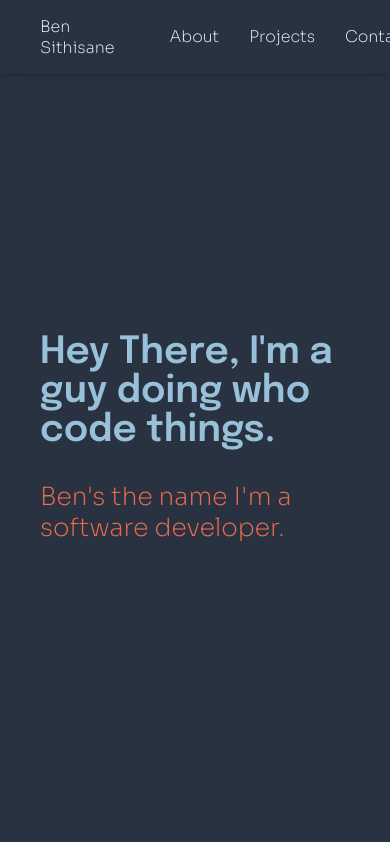
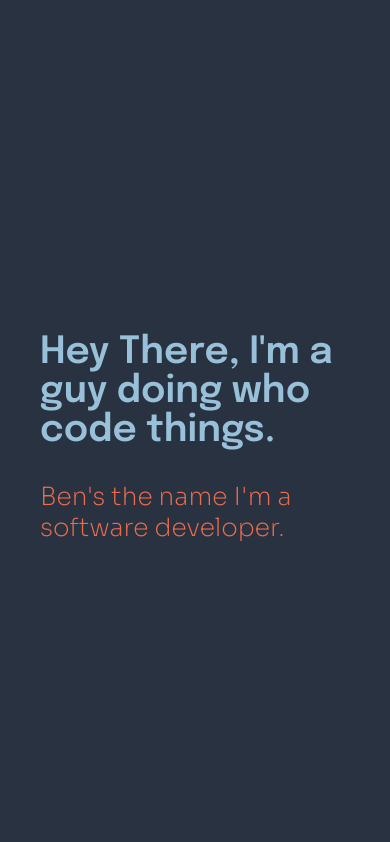
Before and after one commit to Benjamin-Sithisane/portfolio-v1, a React (Create React App) app: page / in a window 390 px wide. Shown: the top 842 px of the page. Built offline with nearby package versions, Linux system fonts and the light colour scheme.

Commit message:
navbar
editing navbar for mobile responsiveness.

```diff
--- a/src/components/footer.js
+++ b/src/components/footer.js
@@ -16,10 +16,13 @@ const StyledFooter = styled.footer`
 
 `;
 
+
 const Footer = () => {
     return (
         <StyledFooter>
-            <h1>Hello from Footer</h1>
+            <div>
+                <span>Designed &#38; built by Ben Sithisane.</span>
+            </div>
         </StyledFooter>
     );
 }
--- a/src/components/navbar.js
+++ b/src/components/navbar.js
@@ -10,6 +10,28 @@ const StyledNavBar = styled.nav`
     backdrop-filter: blur(10px);
     box-shadow: rgba(0, 0, 0, 0.2) 0px 2px 8px 0px;
 
+    .nav-container {
+        display: flex;
+        justify-content: space-between;
+        align-items: center;
+        padding: 10px 25px;
+    }
+
+    .nav-container ul {
+        padding: 0 25px;
+        display: flex;
+        list-style-type: none;
+        align-items: center;
+        justify-content: center;
+    }
+
+    .nav-container li a {
+        padding: 0 15px;
+        list-style-type: none;
+        text-decoration: none;
+        color: var(--font-color-p);
+    }
+
     a {
         color: var(--font-color-p);
         padding: 0 15px;
@@ -17,49 +39,31 @@ const StyledNavBar = styled.nav`
         text-decoration: none;
     }
 
-
     a:hover {
         color: var(--accent-color);
         transition: 0.3s ease-in-out;
     }
-`;
 
-const StyledNavBarContainer = styled.div`
-    display: flex;
-    justify-content: space-between;
-    align-items: center;
-    padding: 10px 25px;
-
-    ul {
-        padding: 0 25px;
-        display: flex;
-        list-style-type: none;
-        align-items: center;
-        justify-content: center;
-    }
-
-    li a {
-        padding: 0 15px;
-        list-style-type: none;
-        text-decoration: none;
-        color: var(--font-color-p);
+    @media screen and (max-width: 768px) {
+        display: none;
     }
 `;
 
 const Navbar = () => {
     return (
         <StyledNavBar>
-            <StyledNavBarContainer>
+            <div className="nav-container">
                 <Link to='#'>Ben Sithisane</Link>
 
-                <ul>
+                <ul className="nav-links">
                     <li><a href="/#about">About</a></li>
                     <li><a href="/#projects">Projects</a></li>
                     <li><a href="/#contact">Contact</a></li>
                 </ul>
-            </StyledNavBarContainer>
+            </div>
         </StyledNavBar>
     );
 }
 
+
 export default Navbar;
```
